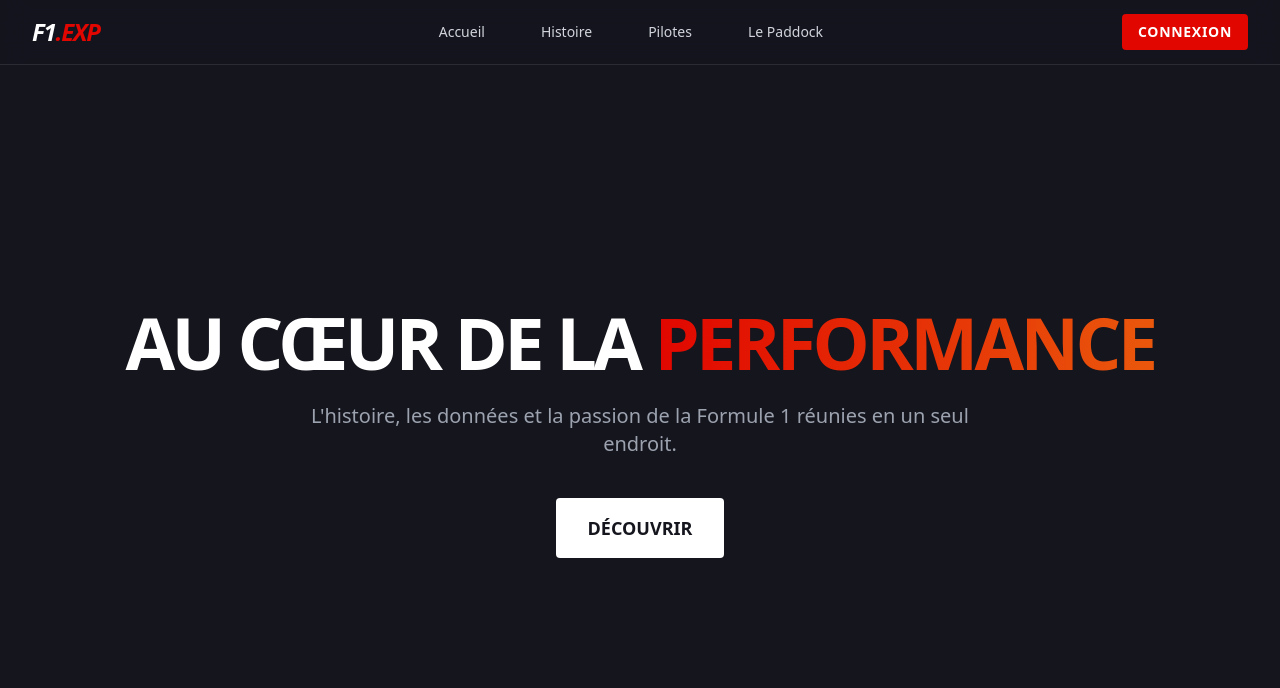
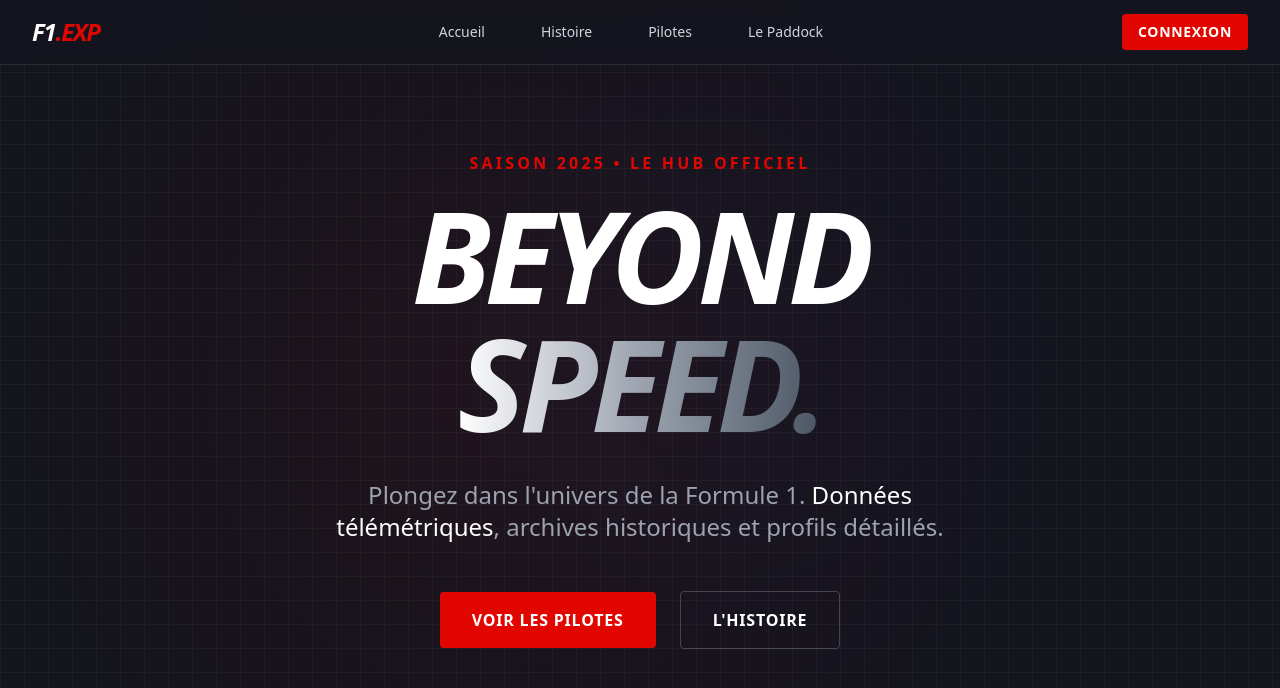
Before and after one commit to h-barral/f1-experience, a React (Vite) app in the folder client/: page / in a window 1280 px wide. Shown: the top 688 px of the page. Built offline with nearby package versions, Linux system fonts and the light colour scheme.

Commit message:
Feat: Nouvelle Home Page immersive avec animations Framer Motion

```diff
--- a/client/src/App.jsx
+++ b/client/src/App.jsx
@@ -1,26 +1,10 @@
 import { BrowserRouter as Router, Routes, Route } from 'react-router-dom';
 import Navbar from './components/Navbar';
-// 1. On importe la nouvelle page
+// IMPORT DES PAGES
 import Drivers from './pages/Drivers';
 import DriverDetail from './pages/DriverDetail';
 import History from './pages/History';
-
-// Page d'accueil temporaire (on la garde pour l'instant)
-const Home = () => (
-  <div className="min-h-screen bg-f1-dark text-white flex flex-col items-center justify-center pt-16">
-    <div className="text-center px-4">
-      <h1 className="text-5xl md:text-7xl font-bold uppercase tracking-tighter mb-6">
-        Au cœur de la <span className="text-transparent bg-clip-text bg-gradient-to-r from-f1-red to-orange-600">Performance</span>
-      </h1>
-      <p className="text-xl text-gray-400 max-w-2xl mx-auto mb-10">
-        L'histoire, les données et la passion de la Formule 1 réunies en un seul endroit.
-      </p>
-      <button className="px-8 py-4 bg-white text-f1-dark font-black text-lg uppercase rounded hover:bg-gray-200 transition">
-        Découvrir
-      </button>
-    </div>
-  </div>
-);
+import Home from './pages/Home'; // <--- On importe notre nouvelle Home
 
 function App() {
   return (
@@ -28,9 +12,9 @@ function App() {
       <div className="bg-f1-dark min-h-screen">
         <Navbar />
         <Routes>
+          {/* ROUTE ACCUEIL */}
           <Route path="/" element={<Home />} />
 
-          {/* 2. On ajoute la route pour les pilotes */}
           <Route path="/drivers" element={<Drivers />} />
           <Route path="/drivers/:id" element={<DriverDetail />} />
           <Route path="/history" element={<History />} />
--- /dev/null
+++ b/client/src/pages/Home.jsx
@@ -0,0 +1,100 @@
+// ===========================================================================
+// SECTION 1 : IMPORTS & DÉPENDANCES
+// ===========================================================================
+import { Link } from 'react-router-dom';
+import { motion } from 'framer-motion';
+
+const Home = () => {
+  return (
+    // CONTENEUR PRINCIPAL (Pleine page, pas de scroll inutile)
+    <div className="relative h-screen w-full bg-f1-dark overflow-hidden flex items-center justify-center">
+
+      {/* ===========================================================================
+          SECTION 2 : BACKGROUND ANIMÉ (Effet Vitesse)
+          =========================================================================== */}
+      <div className="absolute inset-0 z-0">
+        {/* Grille néon qui bouge */}
+        <div className="absolute inset-0 bg-[linear-gradient(to_right,#80808012_1px,transparent_1px),linear-gradient(to_bottom,#80808012_1px,transparent_1px)] bg-[size:24px_24px]"></div>
+
+        {/* Cercles de lumière rouge (Glow) */}
+        <motion.div
+          animate={{ scale: [1, 1.2, 1], opacity: [0.3, 0.5, 0.3] }}
+          transition={{ duration: 4, repeat: Infinity }}
+          className="absolute top-1/4 left-1/4 w-96 h-96 bg-f1-red/20 rounded-full blur-[128px]"
+        />
+        <motion.div
+          animate={{ scale: [1, 1.1, 1], opacity: [0.2, 0.4, 0.2] }}
+          transition={{ duration: 7, repeat: Infinity }}
+          className="absolute bottom-1/4 right-1/4 w-[500px] h-[500px] bg-blue-600/10 rounded-full blur-[128px]"
+        />
+      </div>
+
+      {/* ===========================================================================
+          SECTION 3 : CONTENU HERO (Le texte central)
+          =========================================================================== */}
+      <div className="relative z-10 text-center px-4 max-w-5xl mx-auto">
+
+        {/* SUR-TITRE (Apparition rapide) */}
+        <motion.p
+          initial={{ opacity: 0, y: 20 }}
+          animate={{ opacity: 1, y: 0 }}
+          transition={{ delay: 0.2 }}
+          className="text-f1-red font-bold tracking-[0.2em] uppercase mb-4 text-sm md:text-base"
+        >
+          Saison 2025 • Le Hub Officiel
+        </motion.p>
+
+        {/* TITRE PRINCIPAL (Gros impact) */}
+        <motion.h1
+          initial={{ opacity: 0, scale: 0.9 }}
+          animate={{ opacity: 1, scale: 1 }}
+          transition={{ duration: 0.8, ease: "easeOut" }}
+          className="text-6xl md:text-9xl font-black uppercase italic tracking-tighter text-white mb-8"
+        >
+          Beyond <br/>
+          <span className="text-transparent bg-clip-text bg-gradient-to-r from-white via-gray-400 to-gray-600">
+            Speed.
+          </span>
+        </motion.h1>
+
+        {/* DESCRIPTION */}
+        <motion.p
+          initial={{ opacity: 0 }}
+          animate={{ opacity: 1 }}
+          transition={{ delay: 0.6 }}
+          className="text-gray-400 text-lg md:text-2xl max-w-2xl mx-auto mb-12 font-light"
+        >
+          Plongez dans l'univers de la Formule 1.
+          <span className="text-white font-medium"> Données télémétriques</span>,
+          archives historiques et profils détaillés.
+        </motion.p>
+
+        {/* ===========================================================================
+            SECTION 4 : BOUTONS D'ACTION (CTA)
+            =========================================================================== */}
+        <motion.div
+          initial={{ opacity: 0, y: 20 }}
+          animate={{ opacity: 1, y: 0 }}
+          transition={{ delay: 0.8 }}
+          className="flex flex-col md:flex-row gap-6 justify-center items-center"
+        >
+          {/* Bouton Principal */}
+          <Link to="/drivers" className="group relative px-8 py-4 bg-f1-red text-white font-bold uppercase tracking-wider overflow-hidden rounded">
+            <span className="relative z-10 group-hover:tracking-widest transition-all duration-300">
+              Voir les Pilotes
+            </span>
+            <div className="absolute inset-0 bg-white transform -translate-x-full group-hover:translate-x-0 transition-transform duration-300 ease-in-out mix-blend-overlay"></div>
+          </Link>
+
+          {/* Bouton Secondaire */}
+          <Link to="/history" className="px-8 py-4 border border-white/20 text-white font-bold uppercase tracking-wider hover:bg-white/10 transition rounded backdrop-blur-sm">
+            L'Histoire
+          </Link>
+        </motion.div>
+
+      </div>
+    </div>
+  );
+};
+
+export default Home;
```
